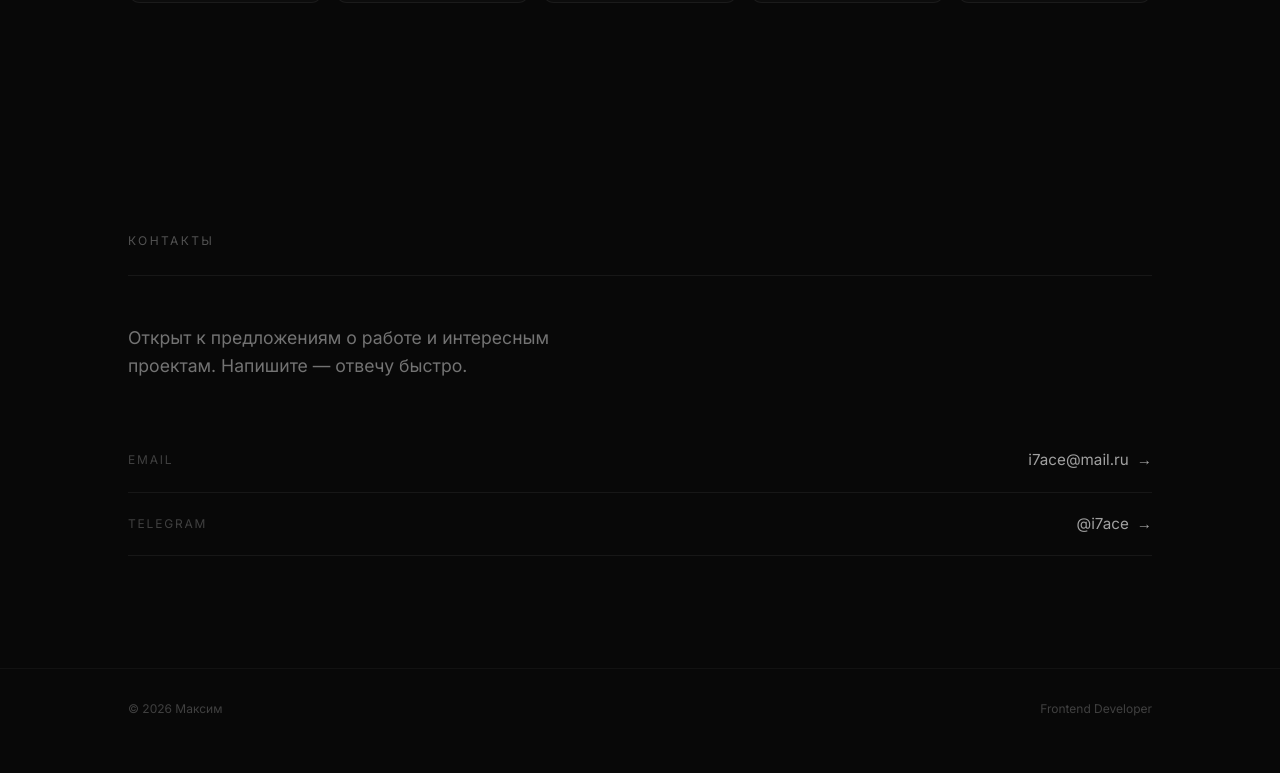
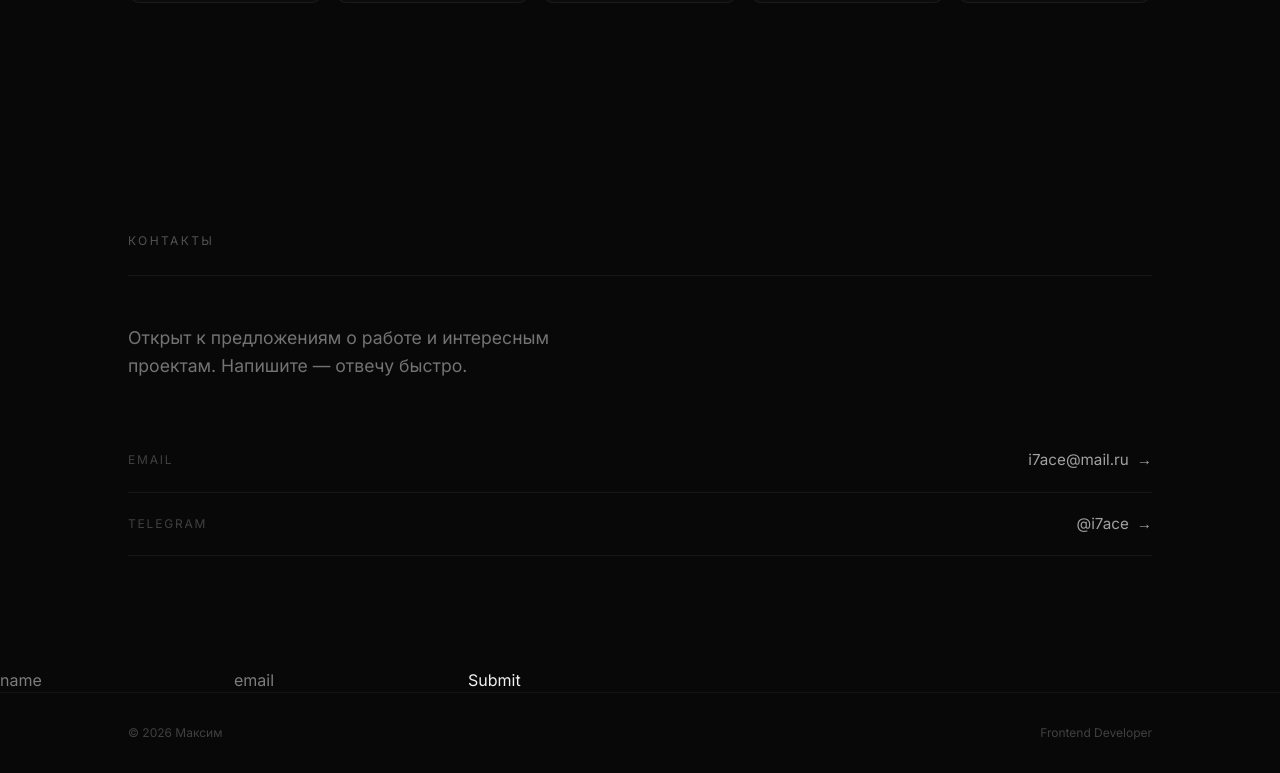
Before and after one commit to I7aceee/portfolio, a Next.js app: page / in a window 1280 px wide. Shown: the part 3175-3948 px from the top of the page. Before the commit the page ends 3924 px from the top, so only its background shows below. Built offline with nearby package versions, Linux system fonts and the light colour scheme.

Commit message:
feat: add test form

```diff
--- a/src/app/page.tsx
+++ b/src/app/page.tsx
@@ -4,6 +4,7 @@ import { About } from "@/widgets/about/ui/About";
 import { CasesPreview } from "@/widgets/cases-preview/ui/CasesPreview";
 import { Stack } from "@/widgets/stack/ui/Stack";
 import { Contact } from "@/widgets/contact/ui/Contact";
+import {TestForm} from "@/widgets/form/ui";
 
 export default function Home() {
   return (
@@ -15,6 +16,7 @@ export default function Home() {
         <CasesPreview />
         <Stack />
         <Contact />
+        <TestForm />
       </main>
       <footer className="border-t border-white/[0.04] px-6 py-8">
         <div className="mx-auto flex max-w-5xl items-center justify-between">
--- /dev/null
+++ b/src/widgets/form/ui.tsx
@@ -0,0 +1,26 @@
+'use client'
+
+import {useState} from "react";
+import {pushEvent} from "@/shared/lib/push-event";
+
+export const TestForm = () => {
+  const [name, setName] = useState("")
+  const [email, setEmail] = useState("")
+
+  const onSubmit = async () => {
+    try {
+      await new Promise((resolve) => setTimeout(() => resolve, 500))
+      pushEvent('form_submit', { form_name: 'callback' });
+    } catch (err) {
+      pushEvent('form_error', { form_name: 'callback', error_type: 'request_failed' });
+    }
+  }
+
+  return (
+    <div>
+      <input type="text" placeholder={"name"} value={name} onChange={(event) => setName(event.target.value)}/>
+      <input type="email" placeholder={"email"} value={email} onChange={(event) => setEmail(event.target.value)}/>
+      <button onClick={onSubmit}>Submit</button>
+    </div>
+  )
+}
```
